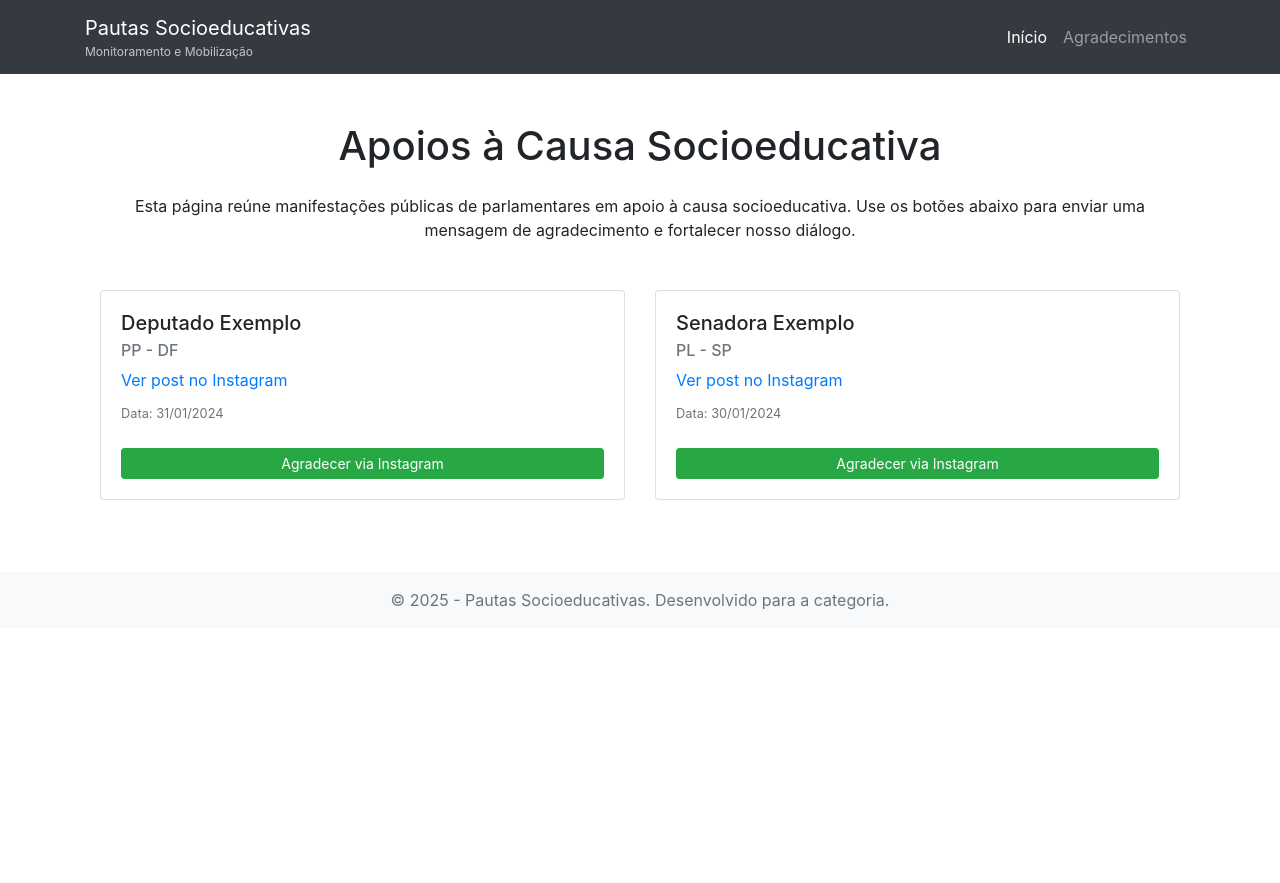
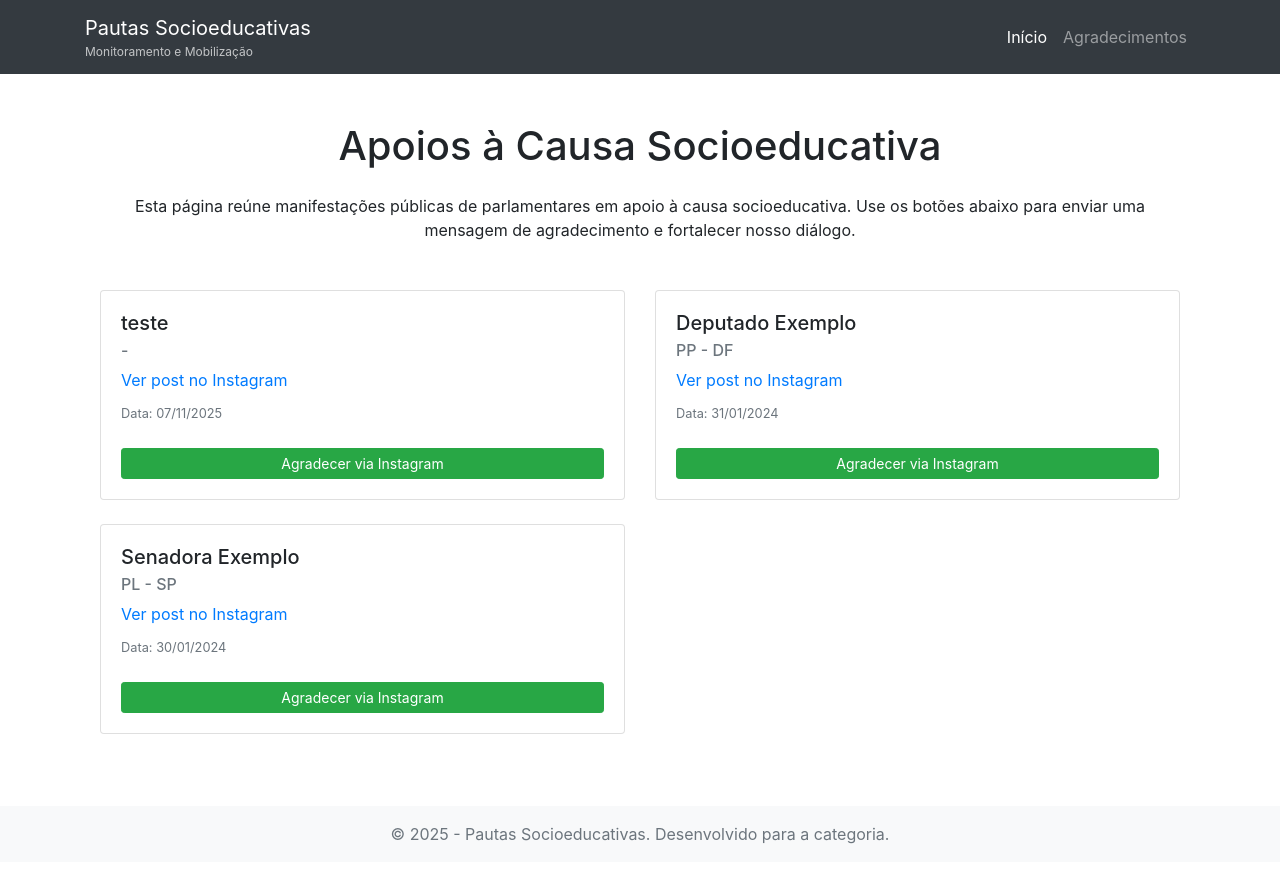
Before and after one commit to juliocjd/pautas-socioeducativas, a Jekyll site: the page built from agradecimentos.html, in a window 1280 px wide. Shown: the top 883 px of the page. Built offline with Jekyll 4.4.1, drawn with Linux system fonts in a browser that asks for light colours.

Commit message:
Adicionar manifestação para teste

```diff
--- a/_data/manifestacoes.yml
+++ b/_data/manifestacoes.yml
@@ -1,13 +1,16 @@
-- parlamentar: "Deputado Exemplo"
-  partido: "PP"
-  uf: "DF"
-  post_url: "https://www.instagram.com/p/C2x5J_xruA2/"
-  data: "31/01/2024"
-  mensagem_agradecimento: "Agradecemos seu apoio à causa socioeducativa!"
-
-- parlamentar: "Senadora Exemplo"
-  partido: "PL"
-  uf: "SP"
-  post_url: "https://www.instagram.com/p/C2x5J_xruA2/"
-  data: "30/01/2024"
-  mensagem_agradecimento: "Obrigado por se manifestar em favor do sistema socioeducativo."
+- parlamentar: teste
+  post_url: https://www.instagram.com/p/DQKpdBhkZ-x/
+  mensagem_agradecimento: teste
+  data: 07/11/2025
+- parlamentar: Deputado Exemplo
+  partido: PP
+  uf: DF
+  post_url: https://www.instagram.com/p/C2x5J_xruA2/
+  data: 31/01/2024
+  mensagem_agradecimento: Agradecemos seu apoio à causa socioeducativa!
+- parlamentar: Senadora Exemplo
+  partido: PL
+  uf: SP
+  post_url: https://www.instagram.com/p/C2x5J_xruA2/
+  data: 30/01/2024
+  mensagem_agradecimento: Obrigado por se manifestar em favor do sistema socioeducativo.
```
